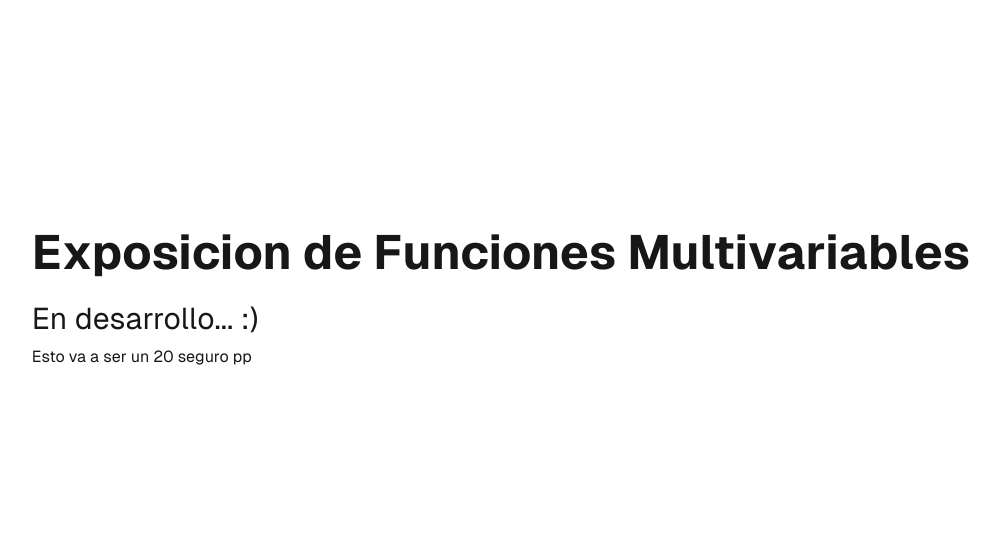
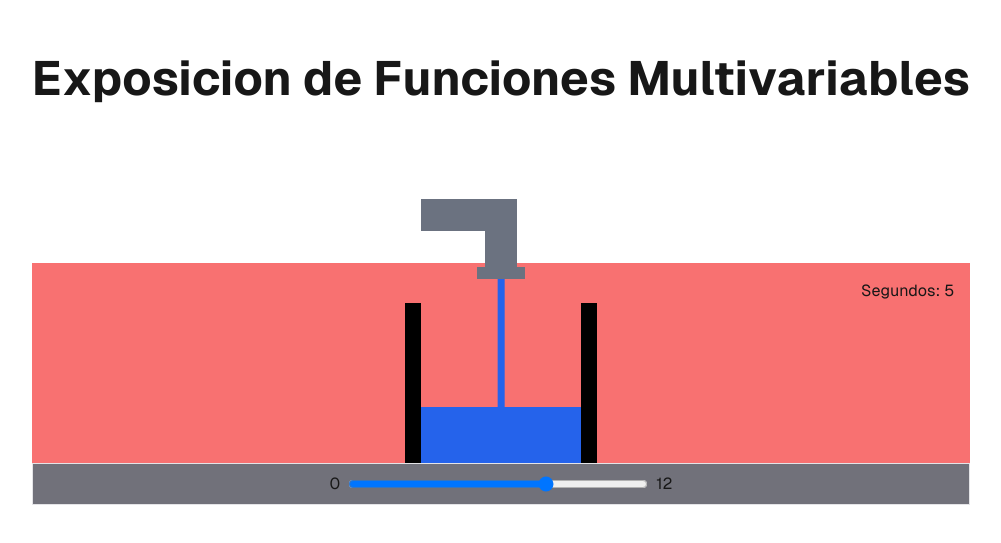
Before and after one commit to Rickhersd/expo-control, a Next.js app: page / in a window 1280 px wide. Shown: the part 101-644 px from the top of the page, without its empty margins (139-1140 px from the left). Built offline with nearby package versions, Linux system fonts and the light colour scheme.

Commit message:
Add first version

```diff
--- a/src/app/page.tsx
+++ b/src/app/page.tsx
@@ -1,10 +1,70 @@
+"use client"
+
+import { useAnimationFrame } from "framer-motion"
+import { useRef, useState } from "react"
+
+const ode = (h:number, flow: number, tiempo: number) => {
+  const dhdt = 1/2 * (flow-Math.sqrt(h));
+  h = Math.max(0, h + ( tiempo * dhdt))
+  return h
+}
+
+
+function Component({flow}:{ flow: number}) {
+  const ref = useRef<HTMLDivElement>(null)
+  const [time, setTiem] = useState<number>(0);
+  const [height, setHeight] = useState<number>(4);
+
+
+  useAnimationFrame((time, delta) => {
+    setHeight(ode(height, flow, delta / 100))
+    setTiem(Math.floor(time / 1000))
+  })
+
+  return (
+    <div className="h-[200px] relative">
+      <div className="h-20 w-20 left-1/2 -translate-x-1/2  absolute -top-16 z-10 " >
+        <div className="w-8 h-full bg-gray-500 left-1/2 -translate-x-1/2 absolute"></div>
+        <div className="w-12 h-3 bottom-0 bg-gray-500 left-1/2 -translate-x-1/2 absolute"></div>
+        <div className="w-20 h-8 top-0 bg-gray-500 left-1/5 -translate-x-1/2 absolute"></div>
+      </div>
+       <div className="h-full left-1/2 -translate-x-1/2  absolute top-0  bg-blue-600" style={{
+          width: flow / 1.2
+    }} />
+       <div className="top-4 right-4 absolute">Segundos: {time}</div>
+  <div ref={ref} className="absolute  -translate-x-1/2 bottom-0 left-1/2" >
+
+    <div className="w-4 bg-black absolute -left-4 bottom-0 h-40"></div>
+    <div className="w-40  bg-blue-600" style={{
+      height: height
+    }}>
+    </div>
+    <div className="w-4 bg-black absolute -right-4 bottom-0 h-40"></div>
+  </div>
+  </div>
+  )
+}
+
+
 export default function Home() {
+  const [flow, setFlow] = useState<number>(8)
+
   return (
-    <div className="grid grid-rows-[20px_1fr_20px] items-center justify-items-center min-h-screen p-8 pb-20 gap-16 sm:p-20 font-[family-name:var(--font-geist-sans)]">
-      <main className="flex flex-col row-start-2 items-center sm:items-start">
+    <div className=" flex justify-center items-center min-h-screen px-4 py-8 pb-20 gap-16 sm:p-20 font-[family-name:var(--font-geist-sans)]">
+      <main className="flex flex-col mb-20 row-start-2 items-center sm:items-start">
         <h1 className="text-5xl  font-bold">Exposicion de Funciones Multivariables</h1>
-        <h2 className="mt-6 text-3xl">En desarrollo... :{")"}</h2>
-        <h2 className="mt-2">Esto va a ser un 20 seguro pp</h2>
+        <div className="max-w-[1000px] w-full mt-40  h-[200px] bg-red-400">
+          <div className="h-[200px] relative">
+            <Component flow={flow} />
+          </div>
+          <div className="border-zinc-200 flex items-center gap-2 py-2 justify-center bg-zinc-500 border-solid border">
+            <div>0</div>
+            <input className="bg-red-200 w-[300px]" type="range" onChange={v => {
+              setFlow(Number(v.target.value) ?? 0)
+            }} min={0} value={flow} max={12} step={0.2}/>
+            <div>12</div>
+          </div>
+        </div>
       </main>
     </div>
   );
```
Also changed, not shown: package.json (+6 -5 lines), 1 other file (tests, documents, lock files or other folders).
